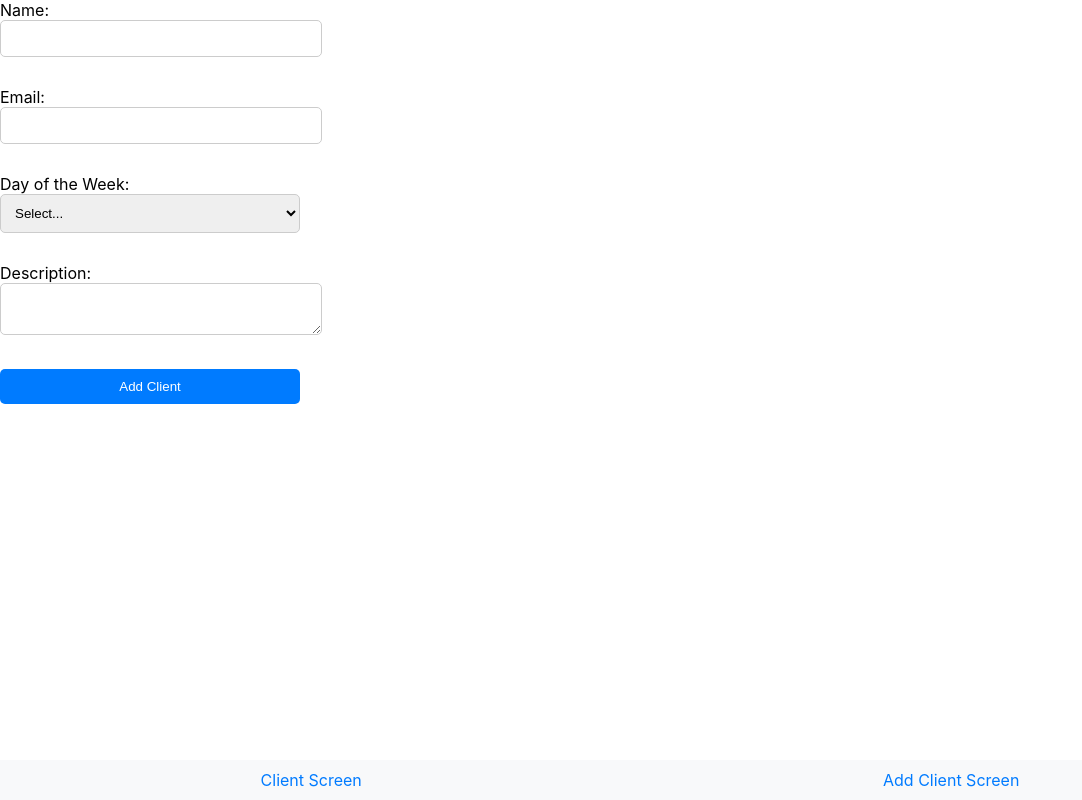
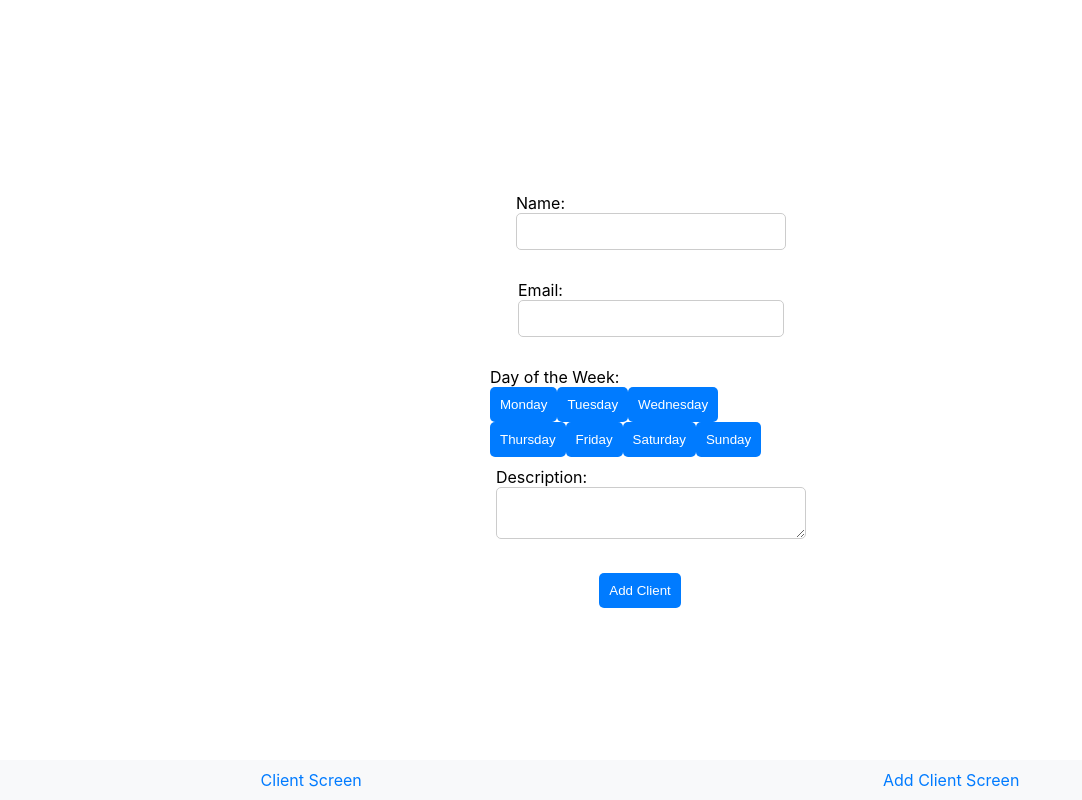
Before and after one commit to SethMoffat/opti_lift, a React (Create React App) app: page /add_client in a window 1280 px wide. Shown: the whole page, without its empty margins (0-1082 px from the left). Built offline with nearby package versions, Linux system fonts and the light colour scheme.

Commit message:
Back up to par (ish)

```diff
--- a/src/screens/AddClientScreen.css
+++ b/src/screens/AddClientScreen.css
@@ -6,13 +6,23 @@
     align-items: center;
     justify-content: center;
     padding: 20px;
+    height: 100vh; /* Add this line */
   }
 
-  form {
-    display: flex;
-    flex-direction: column;
-    width: 300px;
-  }
+  .form-container {
+  display: flex;
+  justify-content: center;
+  align-items: center;
+  height: 100vh;
+}
+
+form {
+  display: flex;
+  flex-direction: column;
+  align-items: center;
+  width: 300px;
+}
+
 
   label {
     margin-bottom: 10px;
@@ -35,6 +45,7 @@
     cursor: pointer;
   }
 
-  button:hover {
+
+  button.selected {
     background-color: #0056b3;
   }
--- a/src/screens/AddClientScreen.js
+++ b/src/screens/AddClientScreen.js
@@ -5,8 +5,22 @@ import './AddClientScreen.css';
 const AddClientScreen = () => {
   const [clientName, setClientName] = useState('');
   const [clientEmail, setClientEmail] = useState('');
-  const [dayOfWeek, setDayOfWeek] = useState('');
+  const [selectedDays, setSelectedDays] = useState([]); // Array to store selected days
   const [description, setDescription] = useState('');
+  const [isSuccess, setIsSuccess] = useState(null); // New state variable
+
+  const handleDayClick = (day) => {
+    const newSelectedDays = [...selectedDays];
+    if (newSelectedDays.includes(day)) {
+      // Remove day if already selected
+      const index = newSelectedDays.indexOf(day);
+      newSelectedDays.splice(index, 1);
+    } else {
+      // Add day if not selected
+      newSelectedDays.push(day);
+    }
+    setSelectedDays(newSelectedDays);
+  };
 
   const handleSubmit = async (e) => {
     e.preventDefault();
@@ -14,7 +28,7 @@ const AddClientScreen = () => {
     const clientData = {
       name: clientName,
       email: clientEmail,
-      dayOfWeek,
+      dayOfWeek: selectedDays.join(','), // Join selected days with comma
       description,
     };
 
@@ -23,43 +37,51 @@ const AddClientScreen = () => {
       console.log(response.data);
       setClientName('');
       setClientEmail('');
-      setDayOfWeek('');
+      setSelectedDays([]);
       setDescription('');
+      setIsSuccess(true); // Set isSuccess to true if the client is successfully added
     } catch (error) {
       console.error(error);
+      setIsSuccess(false); // Set isSuccess to false if there's an error
     }
   };
 
+  const days = ['Monday', 'Tuesday', 'Wednesday', 'Thursday', 'Friday', 'Saturday', 'Sunday'];
+
   return (
-    <div>
+    <div className="form-container">
       <form onSubmit={handleSubmit}>
         <label>
           Name:
-          <input type="text" value={clientName} onChange={e => setClientName(e.target.value)} />
+          <input type="text" value={clientName} onChange={(e) => setClientName(e.target.value)} />
         </label>
         <label>
           Email:
-          <input type="email" value={clientEmail} onChange={e => setClientEmail(e.target.value)} />
+          <input type="email" value={clientEmail} onChange={(e) => setClientEmail(e.target.value)} />
         </label>
         <label>
           Day of the Week:
-          <select value={dayOfWeek} onChange={e => setDayOfWeek(e.target.value)}>
-            <option value="">Select...</option>
-            <option value="Monday">Monday</option>
-            <option value="Tuesday">Tuesday</option>
-            <option value="Wednesday">Wednesday</option>
-            <option value="Thursday">Thursday</option>
-            <option value="Friday">Friday</option>
-            <option value="Saturday">Saturday</option>
-            <option value="Sunday">Sunday</option>
-          </select>
+          <div className="calendar-container">
+            {days.map(day => (
+              <button
+                key={day}
+                type="button"
+                onClick={() => handleDayClick(day)}
+                className={selectedDays.includes(day) ? 'selected' : ''}
+              >
+                {day}
+              </button>
+            ))}
+          </div>
         </label>
         <label>
           Description:
-          <textarea value={description} onChange={e => setDescription(e.target.value)} />
+          <textarea value={description} onChange={(e) => setDescription(e.target.value)} />
         </label>
         <button type="submit">Add Client</button>
       </form>
+      {isSuccess === true && <p>Client successfully added!</p>}
+      {isSuccess === false && <p>There was an error adding the client.</p>}
     </div>
   );
 };
```
